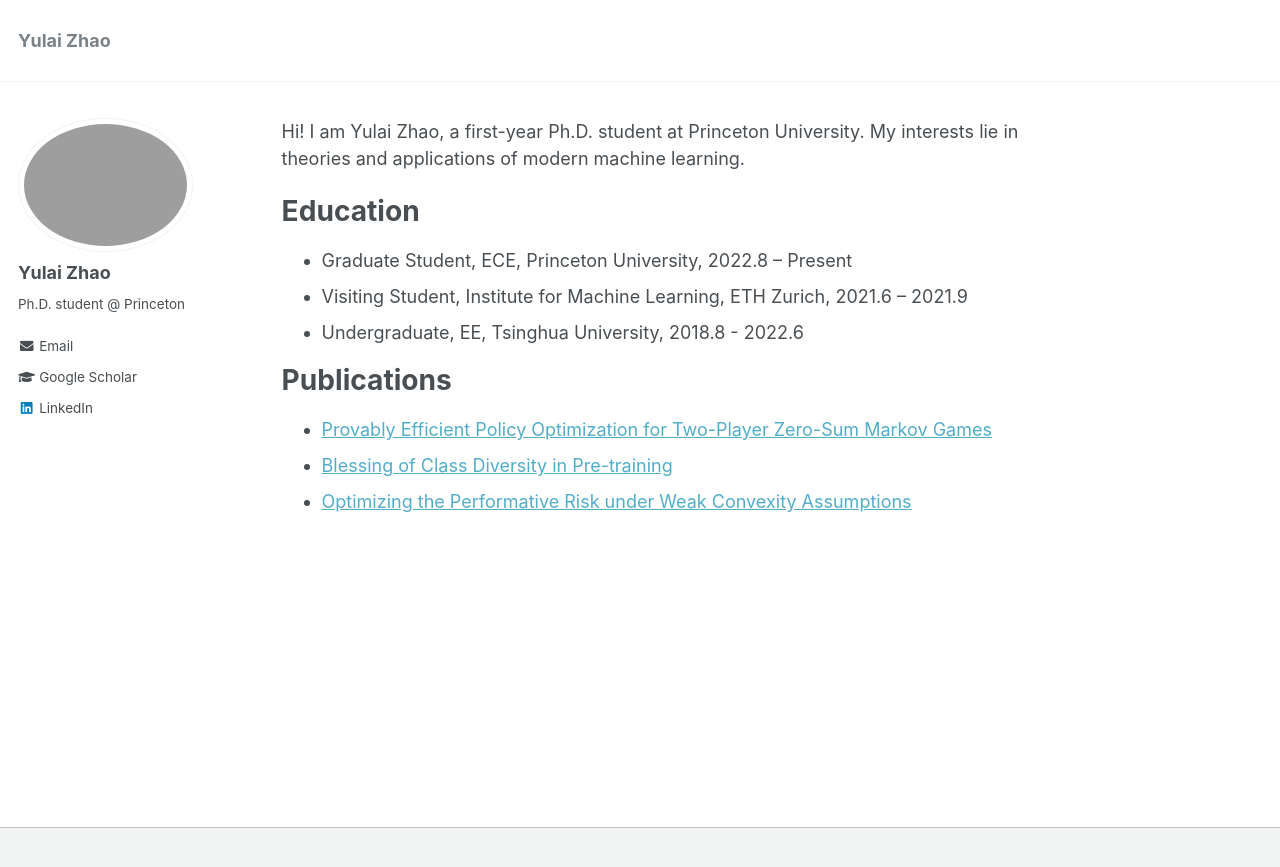
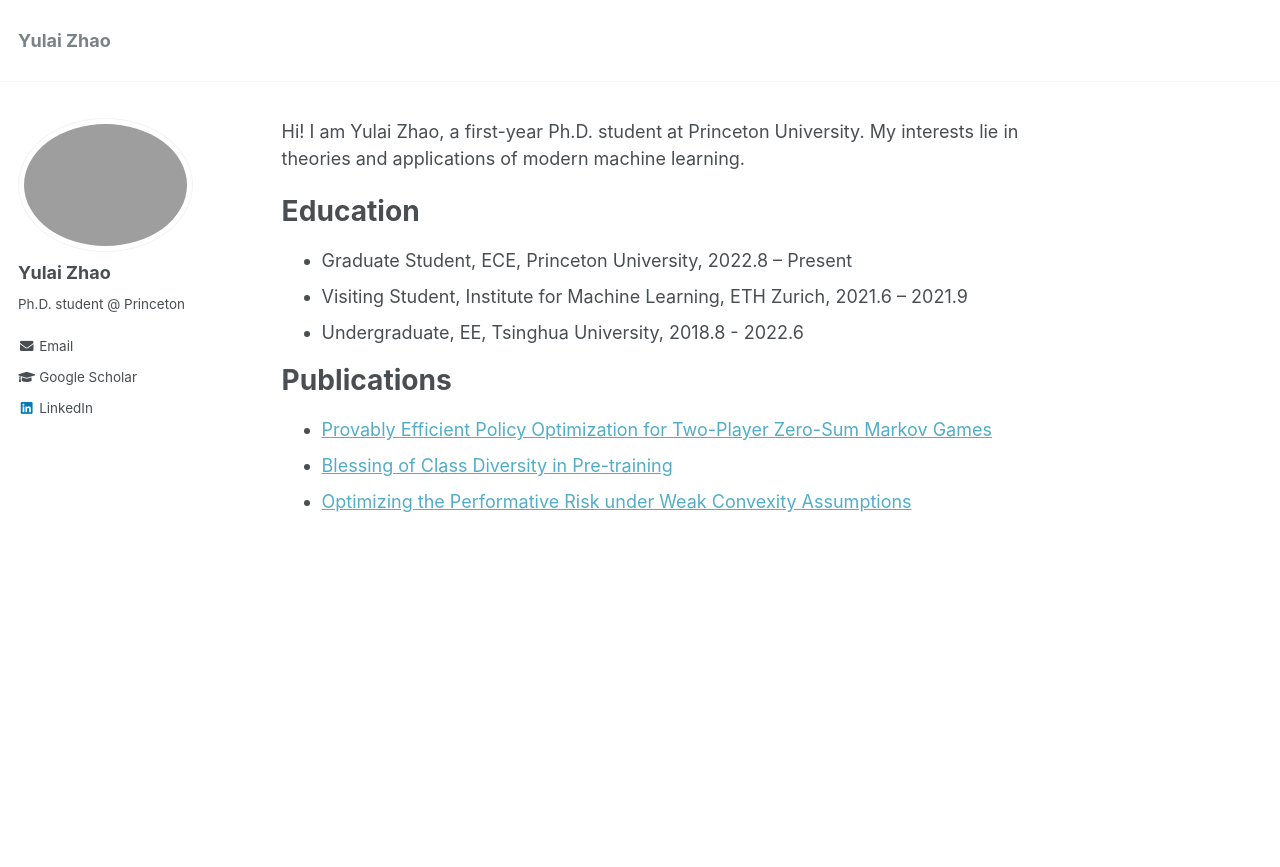
Before and after one commit to zhaoyl18/zhaoyl18.github.io, a Jekyll site: the page built from _pages/about.md, in a window 1280 px wide. Shown: the top 867 px of the page. Built offline with Jekyll 4.4.1, drawn with Linux system fonts in a browser that asks for light colours.

Commit message:
delete footer

```diff
--- a/_sass/_footer.scss
+++ b/_sass/_footer.scss
@@ -1,92 +1,92 @@
-/* ==========================================================================
-   FOOTER
-   ========================================================================== */
+// /* ==========================================================================
+//    FOOTER
+//    ========================================================================== */
 
-.page__footer {
-  @include clearfix;
-  float: left;
-  margin-left: 0;
-  margin-right: 0;
-  width: 100%;
-  clear: both;
-  /* sticky footer fix start */
-  position: absolute;
-  bottom: 0em;
-  height: auto;
-  /* sticky footer fix end */
-  margin-top: 3em;
-  color: mix(#fff, $gray, 25%);
-  -webkit-animation: intro 0.3s both;
-          animation: intro 0.3s both;
-  -webkit-animation-delay: 0.45s;
-          animation-delay: 0.45s;
-  background-color: $lighter-gray;
-  border-top: 1px solid $light-gray;
+// .page__footer {
+//   @include clearfix;
+//   float: left;
+//   margin-left: 0;
+//   margin-right: 0;
+//   width: 100%;
+//   clear: both;
+//   /* sticky footer fix start */
+//   position: absolute;
+//   bottom: 0em;
+//   height: auto;
+//   /* sticky footer fix end */
+//   margin-top: 3em;
+//   color: mix(#fff, $gray, 25%);
+//   -webkit-animation: intro 0.3s both;
+//           animation: intro 0.3s both;
+//   -webkit-animation-delay: 0.45s;
+//           animation-delay: 0.45s;
+//   background-color: $lighter-gray;
+//   border-top: 1px solid $light-gray;
 
-  footer {
-    @include clearfix;
-    margin-left: auto;
-    margin-right: auto;
-    margin-top: 2em;
-    max-width: 100%;
-    padding: 0 1em 2em;
+//   footer {
+//     @include clearfix;
+//     margin-left: auto;
+//     margin-right: auto;
+//     margin-top: 2em;
+//     max-width: 100%;
+//     padding: 0 1em 2em;
 
-    @include breakpoint($x-large) {
-      max-width: $x-large;
-    }
-  }
+//     @include breakpoint($x-large) {
+//       max-width: $x-large;
+//     }
+//   }
 
-  a {
-    color: inherit;
-    text-decoration: none;
+//   a {
+//     color: inherit;
+//     text-decoration: none;
 
-    &:hover {
-      text-decoration: underline;
-    }
-  }
+//     &:hover {
+//       text-decoration: underline;
+//     }
+//   }
 
-  .fas,
-  .fab,
-  .far,
-  .fal {
-    color: mix(#fff, $gray, 25%);
-  }
-}
+//   .fas,
+//   .fab,
+//   .far,
+//   .fal {
+//     color: mix(#fff, $gray, 25%);
+//   }
+// }
 
-.page__footer-copyright {
-  font-family: $global-font-family;
-  font-size: $type-size-7;
-}
+// .page__footer-copyright {
+//   font-family: $global-font-family;
+//   font-size: $type-size-7;
+// }
 
-.page__footer-follow {
-  ul {
-    margin: 0;
-    padding: 0;
-    list-style-type: none;
-  }
+// .page__footer-follow {
+//   ul {
+//     margin: 0;
+//     padding: 0;
+//     list-style-type: none;
+//   }
 
-  li {
-    display: inline-block;
-    padding-top: 5px;
-    padding-bottom: 5px;
-    font-family: $sans-serif-narrow;
-    font-size: $type-size-6;
-    text-transform: uppercase;
-  }
+//   li {
+//     display: inline-block;
+//     padding-top: 5px;
+//     padding-bottom: 5px;
+//     font-family: $sans-serif-narrow;
+//     font-size: $type-size-6;
+//     text-transform: uppercase;
+//   }
 
-  li + li:before {
-    content: "";
-    padding-right: 5px;
-  }
+//   li + li:before {
+//     content: "";
+//     padding-right: 5px;
+//   }
 
-  a {
-    padding-right: 10px;
-    font-weight: bold;
-  }
+//   a {
+//     padding-right: 10px;
+//     font-weight: bold;
+//   }
 
-  .social-icons {
-    a {
-      white-space: nowrap;
-    }
-  }
-}
+//   .social-icons {
+//     a {
+//       white-space: nowrap;
+//     }
+//   }
+// }
```
